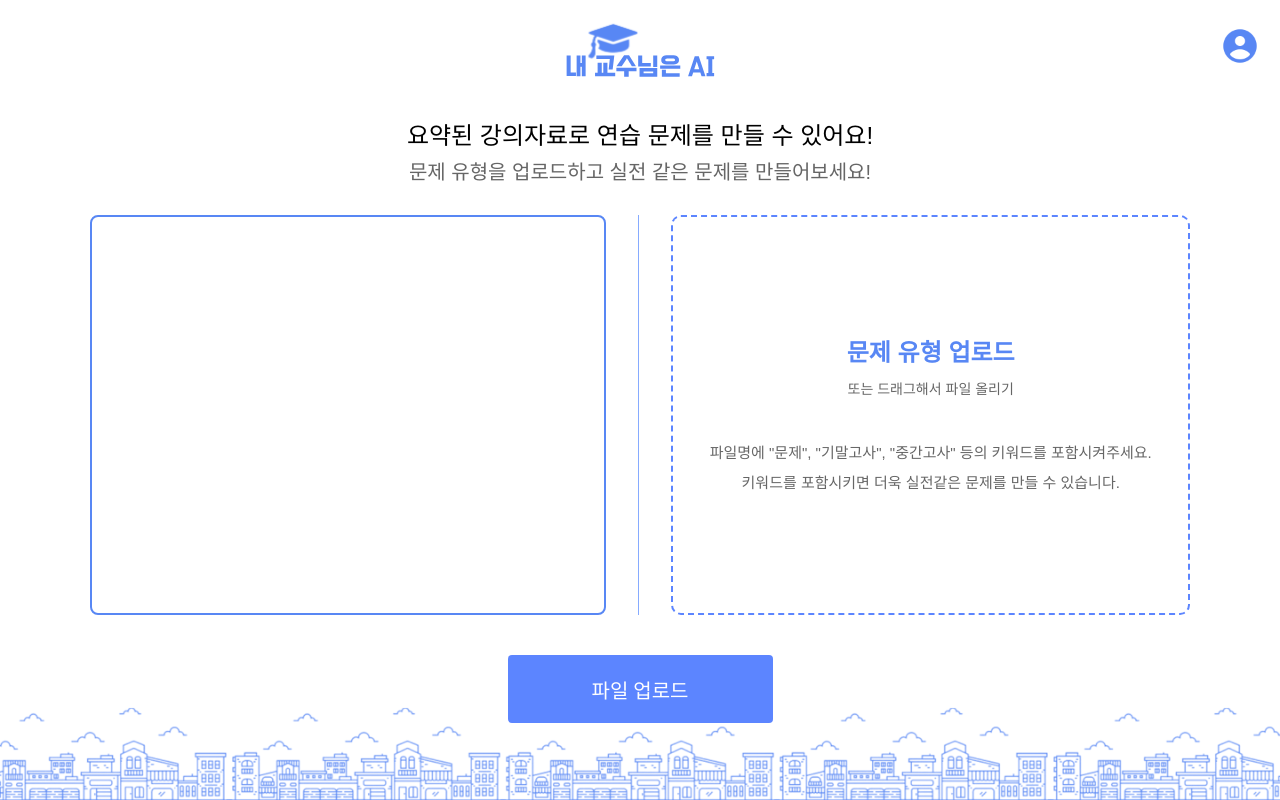
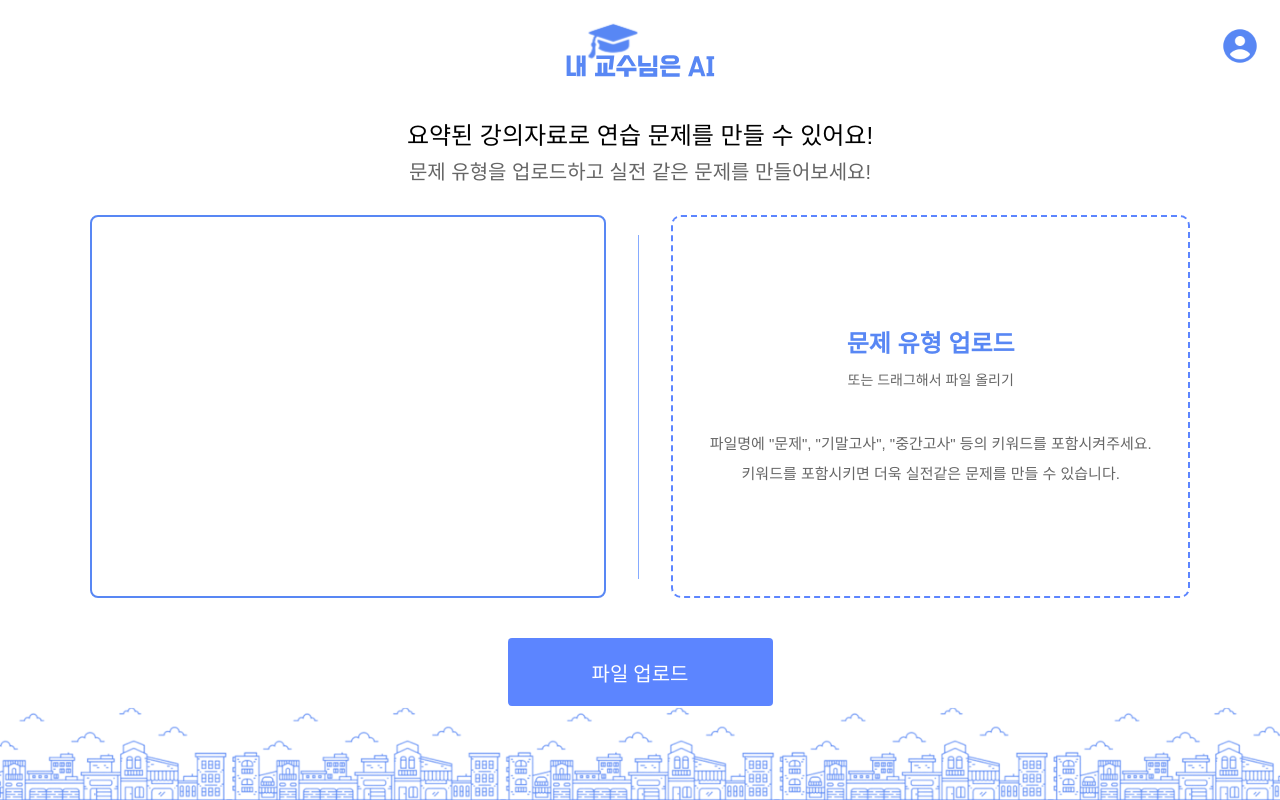
Before and after one commit to 2024-Winter-BootCamp-TeamF/Frontend, a React (Create React App) app: page /createpractice in a window 1280 px wide. Built offline with nearby package versions, Linux system fonts and the light colour scheme; a web font is replaced by a local one.

Commit message:
fix) 문제 생성 페이지 업로드 영역 비율 수정

```diff
--- a/src/pages/CreatePracPage.jsx
+++ b/src/pages/CreatePracPage.jsx
@@ -356,7 +356,7 @@ const PDFViewer = styled.div`
 
 const UploadSection = styled.div`
   width: 100%;
-  height: 400px;
+  height: 100%;
   border: 2px dashed #5c85ff;
   border-radius: 10px;
   display: flex;
@@ -390,7 +390,7 @@ const UploadSubtitle = styled.p`
 
 const Divider = styled.div`
   width: 2px;
-  height: 400px;
+  height: 90%;
   background-color: #86abff;
   margin: 0 2rem;
 `;
```
